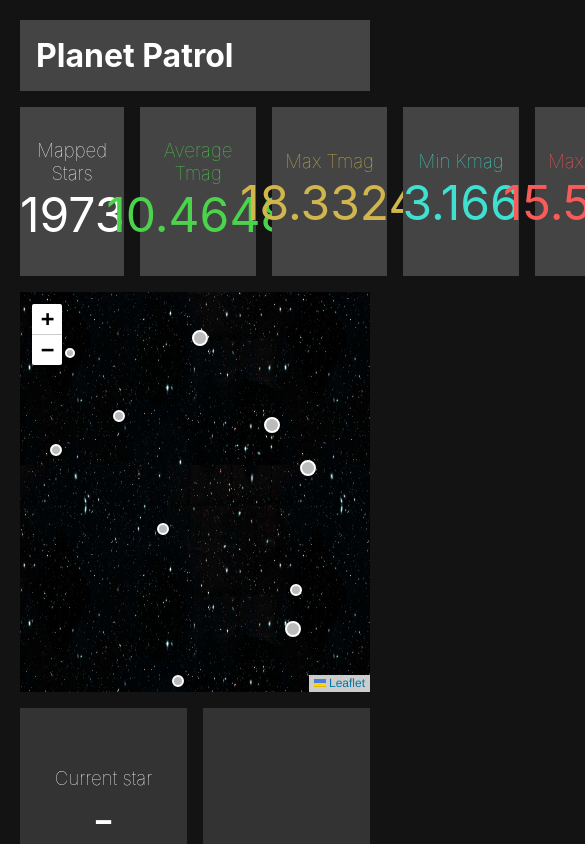
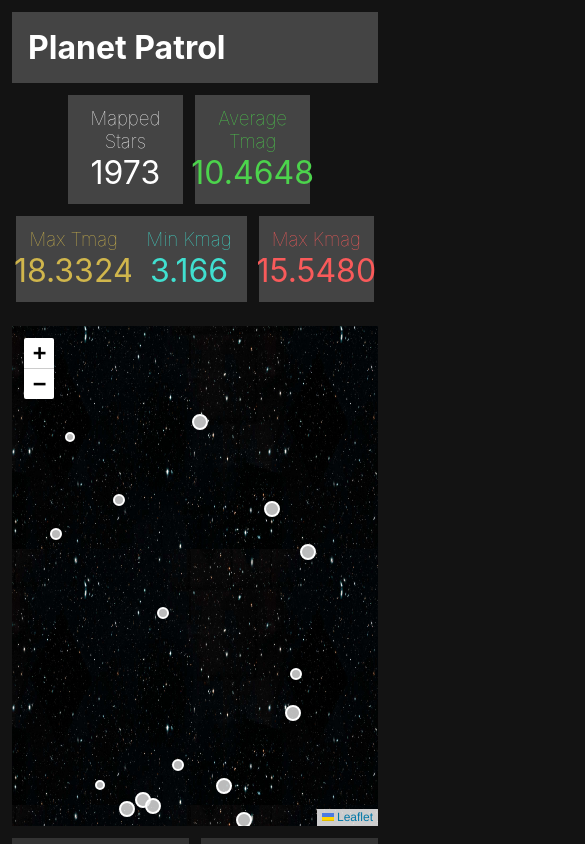
Before and after one commit to otaviopetry/planet-patrol, a React (Create React App) app: page / in a window 390 px wide. Shown: the top 844 px of the page, 585 px wide, since content can reach past the window. Built offline with nearby package versions, Linux system fonts and the light colour scheme.

Commit message:
chore: Responsiveness adjustments

```diff
--- a/src/App.css
+++ b/src/App.css
@@ -43,13 +43,7 @@
   max-width: 100%;
   margin: 0;
   position: relative;
-  padding: 20px;
-}
-
-.map-container {
-  min-height: 400px;
-  margin-top: 1rem;
-  width: 100%;
+  padding: 0.75rem;
 }
 
 body {
@@ -57,22 +51,27 @@ body {
     margin: 0
 }
 
-.dashboard-top {
-    color: #fff;
-    height: 20vh;
-    display: flex;
-    align-items: center;
+.map-container {
+  min-height: 300px;
+  margin-top: 0.75rem;
+  width: 100%;
 }
 
 .site-header {
     background-color: #444;
     color: #fff;
-    margin-bottom: 1rem;
+    margin-bottom: 0.75rem;
 }
 
 .headline {
     margin: 0;
     padding: 1rem;
+}
+
+.dashboard-top {
+    color: #fff;
+    display: flex;
+    align-items: center;
 }
 
 .dashboard-top .dashboard-panel {
@@ -82,9 +81,10 @@ body {
     justify-content: center;
     width: 33%;
     height: 100%;
+    padding: 0.75rem 0;
     text-align: center;
     background-color: #444;
-    margin-right: 1rem;
+    margin-right: 0.75rem;
 }
 
 .dashboard-top .dashboard-panel:last-of-type {
@@ -97,13 +97,13 @@ body {
 }
 
 .dashboard-panel .data-value {
-    font-size: 3rem;
+    font-size: 2rem;
     margin: 0;
 }
 
 .dashboard-bottom {
-    height: 200px;
-    margin-top: 1rem;
+    height: 150px;
+    margin-top: 0.75rem;
     display: flex;
     align-items: center;
     color: #fff;
@@ -114,7 +114,7 @@ body {
     width: 50%;
     height: 100%;
     background-color: #333;
-    margin-right: 1rem;
+    margin-right: 0.75rem;
 
     display: flex;
     flex-direction: column;
@@ -153,3 +153,34 @@ body {
 .dashboard-panel.yellow {
     color: #d0b64c;
 }
+
+@media screen and (max-width: 700px) {
+    .dashboard-top {
+        flex-wrap: wrap;
+        justify-content: center;
+    }
+    .dashboard-top .dashboard-panel {
+        width: 31.5%;
+        margin-bottom: 0.75rem;
+    }
+    .dashboard-top .dashboard-panel:nth-of-type(3) {
+        margin-right: 0;
+    }
+    .map-container {
+        height: 500px;
+    }
+}
+
+@media screen and (min-width: 1400px) {
+    .map-container {
+        min-height: 600px;
+    }
+
+    .dashboard-top .dashboard-panel {
+        padding: 1.5rem 0;
+    }
+
+    .dashboard-panel .data-value {
+        font-size: 3rem;
+    }
+}
```
